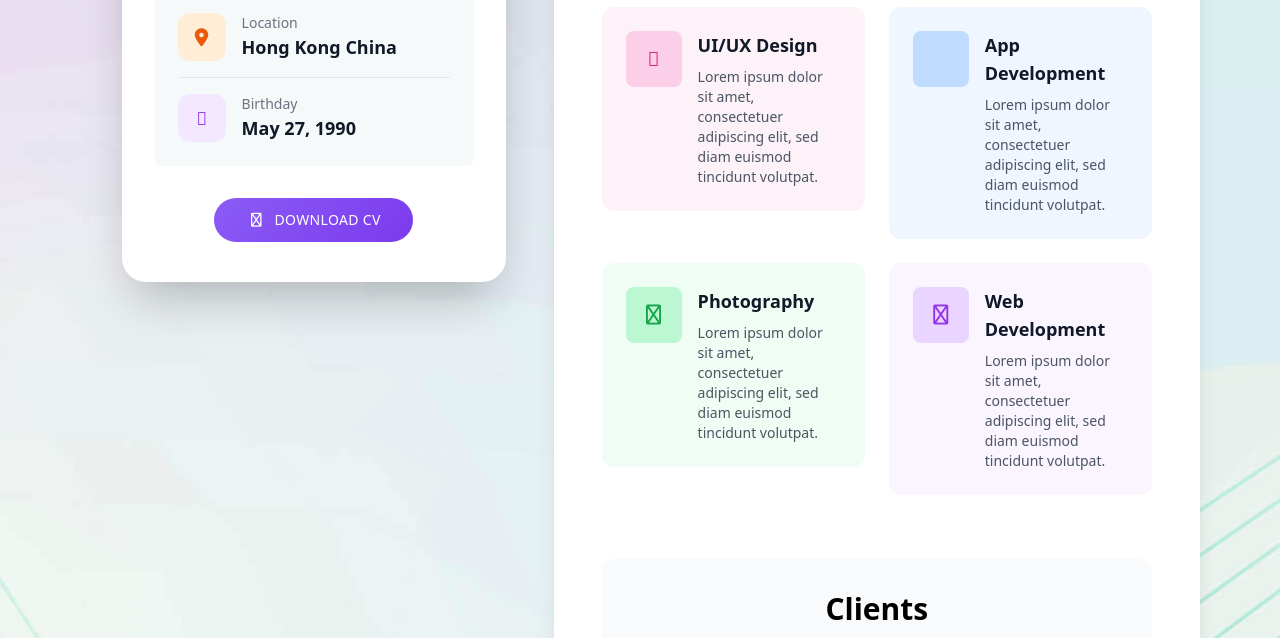
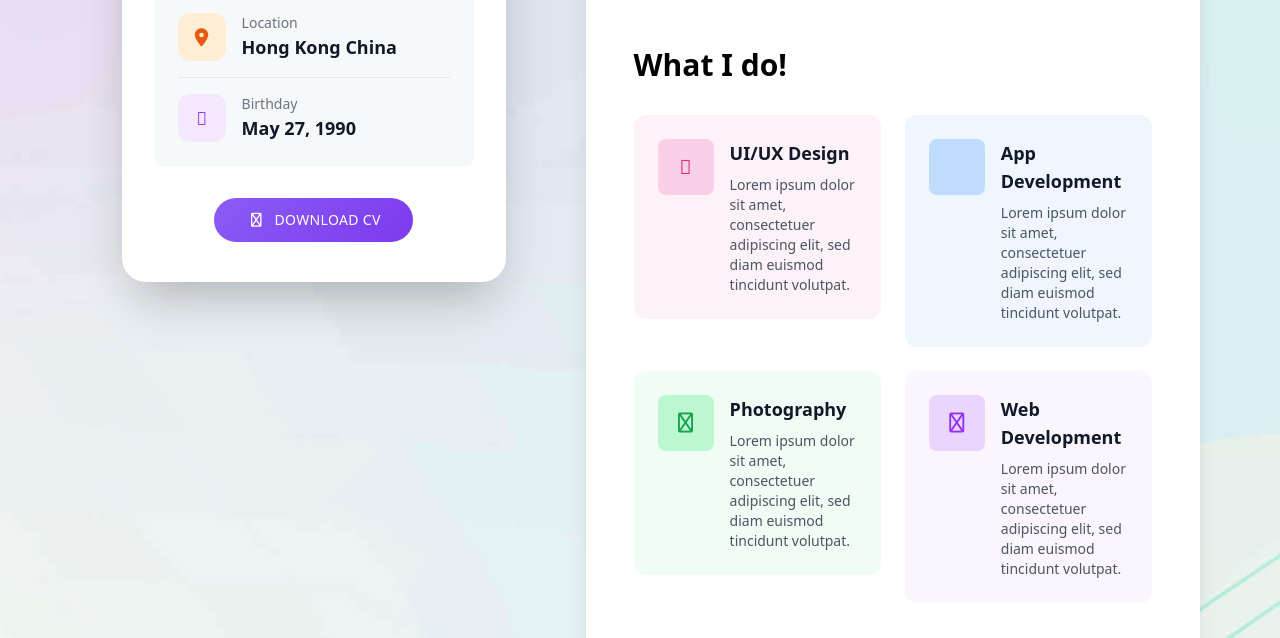
Before and after one commit to Yashu9844/DoctorProfile, a plain HTML site: page bostami-template/home-3.html in a window 1280 px wide. Shown: the part 759-1397 px from the top of the page. Drawn offline with nearby package versions, Linux system fonts and the light colour scheme.

Commit message:
small correction\

```diff
--- a/bostami-template/home-3.html
+++ b/bostami-template/home-3.html
@@ -8,8 +8,8 @@
     <meta name="description" content="">
     <meta name="viewport" content="width=device-width, initial-scale=1">
     <link rel="shortcut icon" type="image/x-icon" href="assets/img/favicon.png">
-    <link href="https://cdnjs.cloudflare.com/ajax/libs/font-awesome/6.4.0/css/all.min.css" rel="stylesheet" />
-    <script src="https://cdn.tailwindcss.com"></script>
+    <link href="https://cdnjs.cloudflare.com/ajax/libs/font-awesome/6.4.0/css/all.min.css " rel="stylesheet" />
+    <script src="https://cdn.tailwindcss.com "></script>
 
     <style>
         .social-facebook:hover {
@@ -160,7 +160,7 @@
         </header>
         <!-- header-end -->
 
-        <div class="flex flex-col lg:flex-row min-h-screen w-full px-3 sm:px-6 lg:px-8 mt-6 md:mt-16 lg:mt-[12vw]">
+        <div class="flex flex-col lg:flex-row min-h-screen w-full px-3 sm:px-6 lg:px-8 mt-6 md:mt-16 lg:mt-[12vw] gap-6 lg:gap-8">
             <!-- Left Sidebar: Profile Card -->
             <div class="w-full lg:w-[37vw] mx-auto lg:mx-0 mb-8 lg:mb-0">
                 <div class="w-full max-w-xs sm:max-w-sm mx-auto lg:ml-auto lg:mr-0 mt-8 sm:mt-12 lg:mt-0">
@@ -291,7 +291,7 @@
                 </div>
 
                 <!-- Main Content -->
-      <section class="max-w-8xl mx-auto bg-white rounded-xl shadow-xl p-6 sm:p-8 lg:p-12 mb-8 fade-slide-up">
+      <section class="max-w-8xl mx-auto bg-white rounded-xl shadow-xl p-6 sm:p-8 lg:p-12 mb-8 fade-slide-up md:mt-20">
                 <!-- Title Section -->
                 <div class="mb-8 sm:mb-10 flex flex-col lg:flex-row lg:items-center lg:justify-between gap-4 sm:gap-6">
                     <div class="flex items-center gap-4 sm:gap-6">
```
